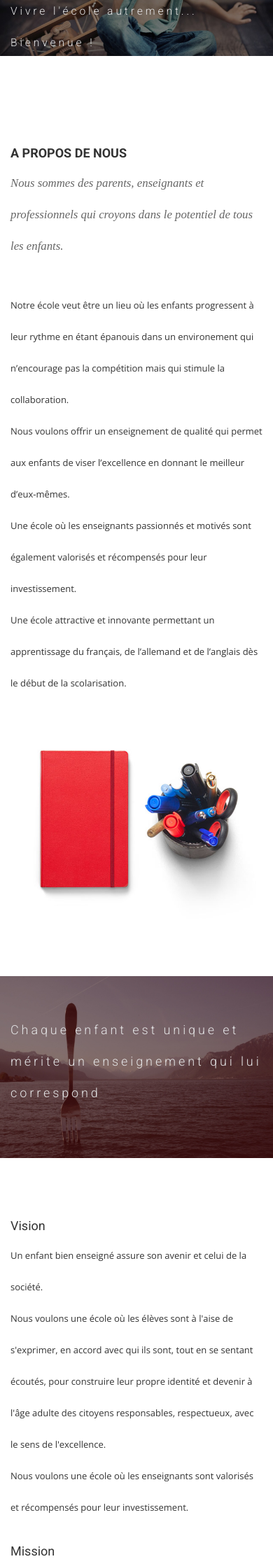
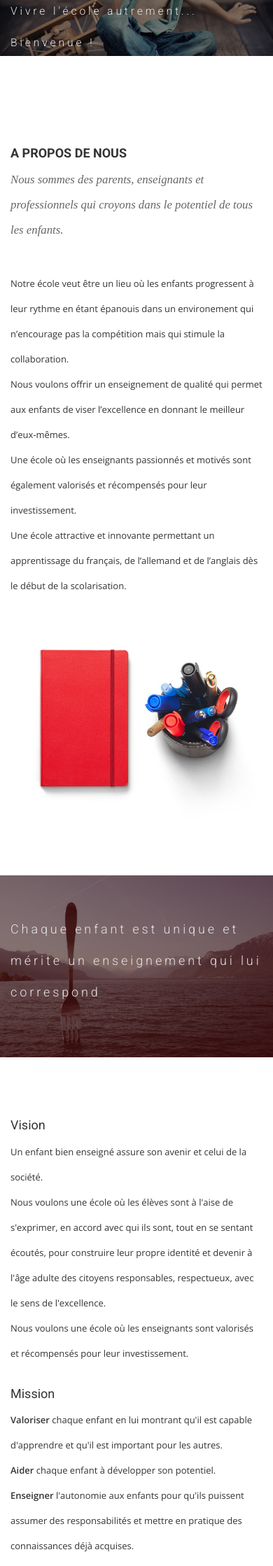
Before and after one commit to midjoule/lifeschool, a Jekyll site: the page built from index.html, in a window 390 px wide. Shown: the part 353-2591 px from the top of the page at 70% size. Built offline with Jekyll 4.4.1, drawn with Linux system fonts in a browser that asks for light colours; nearby versions of some CDN libraries; some web fonts are replaced.

Commit message:
Update responsive.css

```diff
--- a/css/responsive.css
+++ b/css/responsive.css
@@ -170,7 +170,7 @@ px      68    160    252    */
   }
   p {
     font-size: small;
-    line-height: 5vh ;
+    line-height: 4vh ;
   }
   header .navbar-default .navbar-toggle {
     margin-top: 20px;
```
